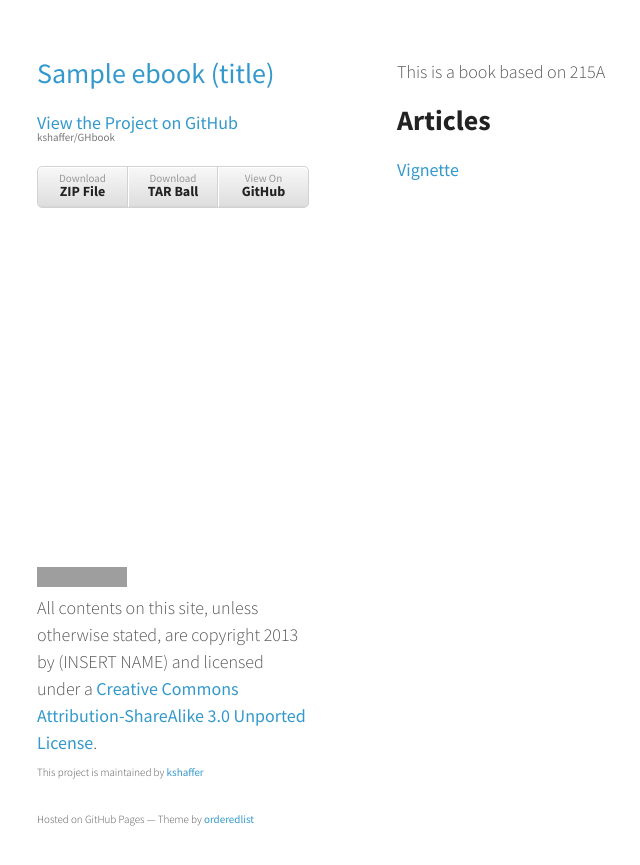
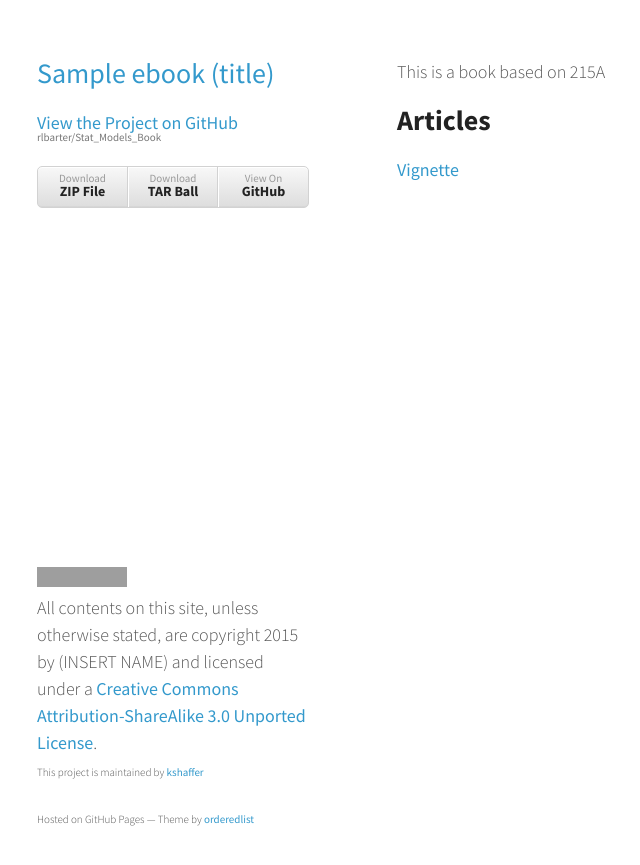
Before and after one commit to weaver-viii/Stat_Models_Book, a Jekyll site: the page built from index.md, in a window 1280 px wide. Shown: the top 865 px of the page, without its empty margins (173-813 px from the left). Built offline with Jekyll 4.4.1, drawn with Linux system fonts in a browser that asks for light colours; Markdown is read by kramdown in place of the engine named in the settings; grey boxes are pictures that could not be loaded.

Commit message:
Updated homepage

```diff
--- a/_layouts/default.html
+++ b/_layouts/default.html
@@ -3,7 +3,7 @@
   <head>
     <meta charset="utf-8">
     <meta http-equiv="X-UA-Compatible" content="chrome=1">
-    <title>Sample ebook (title)</title>
+    <title>Statistical Models: Theory and Applications</title>
 
     <link rel="stylesheet" href="stylesheets/styles.css">
     <link rel="stylesheet" href="stylesheets/pygment_trac.css">
@@ -19,13 +19,13 @@
         <h1><a href="index.html">Sample ebook (title)</a></h1>
         <p></p>
 
-        <p class="view"><a href="https://github.com/kshaffer/GHbook">View the Project on GitHub <small>kshaffer/GHbook</small></a></p>
+        <p class="view"><a href="https://github.com/kshaffer/GHbook">View the Project on GitHub <small>rlbarter/Stat_Models_Book</small></a></p>
 
 
         <ul>
-          <li><a href="https://github.com/kshaffer/GHbook/zipball/master">Download <strong>ZIP File</strong></a></li>
-          <li><a href="https://github.com/kshaffer/GHbook/tarball/master">Download <strong>TAR Ball</strong></a></li>
-          <li><a href="https://github.com/kshaffer/GHbook">View On <strong>GitHub</strong></a></li>
+          <li><a href="https://github.com/rlbarter/Stat_Models_Book/zipball/master">Download <strong>ZIP File</strong></a></li>
+          <li><a href="https://github.com/rlbarter/Stat_Models_Book/tarball/master">Download <strong>TAR Ball</strong></a></li>
+          <li><a href="https://github.com/rlbarter/Stat_Models_Book">View On <strong>GitHub</strong></a></li>
         </ul>
       </header>
 
@@ -34,8 +34,8 @@
       </section>
 
       <footer>
-		<a rel="license" href="http://creativecommons.org/licenses/by-sa/3.0/"><img alt="Creative Commons License" style="border-width:0" src="http://i.creativecommons.org/l/by-sa/3.0/88x31.png" /></a><br />All contents on this site, unless otherwise stated, are copyright 2013 by (INSERT NAME) and licensed under a <a rel="license" href="http://creativecommons.org/licenses/by-sa/3.0/">Creative Commons Attribution-ShareAlike 3.0 Unported License</a>.
-        <p><small>This project is maintained by <a href="https://github.com/kshaffer">kshaffer</a></small></p>
+		<a rel="license" href="http://creativecommons.org/licenses/by-sa/3.0/"><img alt="Creative Commons License" style="border-width:0" src="http://i.creativecommons.org/l/by-sa/3.0/88x31.png" /></a><br />All contents on this site, unless otherwise stated, are copyright 2015 by (INSERT NAME) and licensed under a <a rel="license" href="http://creativecommons.org/licenses/by-sa/3.0/">Creative Commons Attribution-ShareAlike 3.0 Unported License</a>.
+        <p><small>This project is maintained by <a href="https://github.com/rlbarter">kshaffer</a></small></p>
         <p><small>Hosted on GitHub Pages &mdash; Theme by <a href="https://github.com/orderedlist">orderedlist</a></small></p>
       </footer>
     </div>
```
